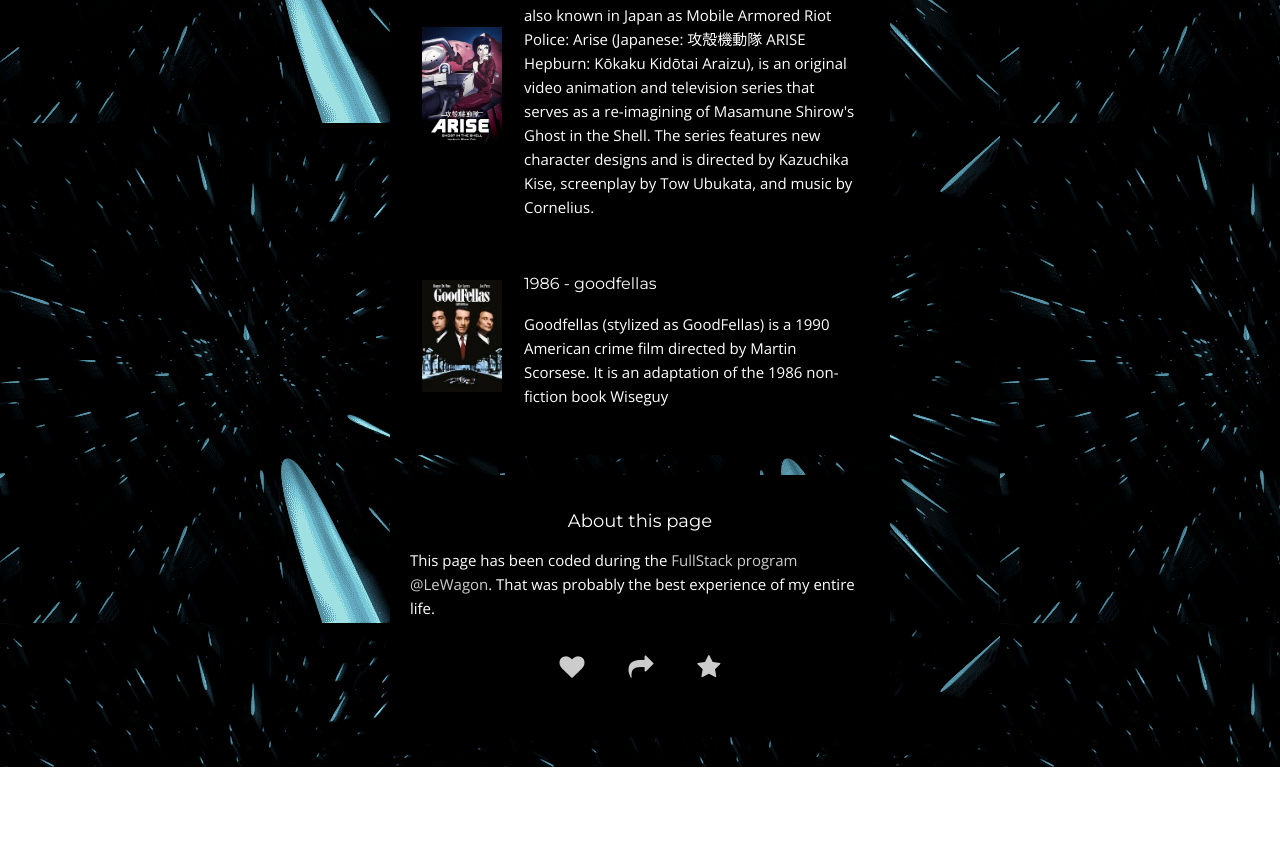
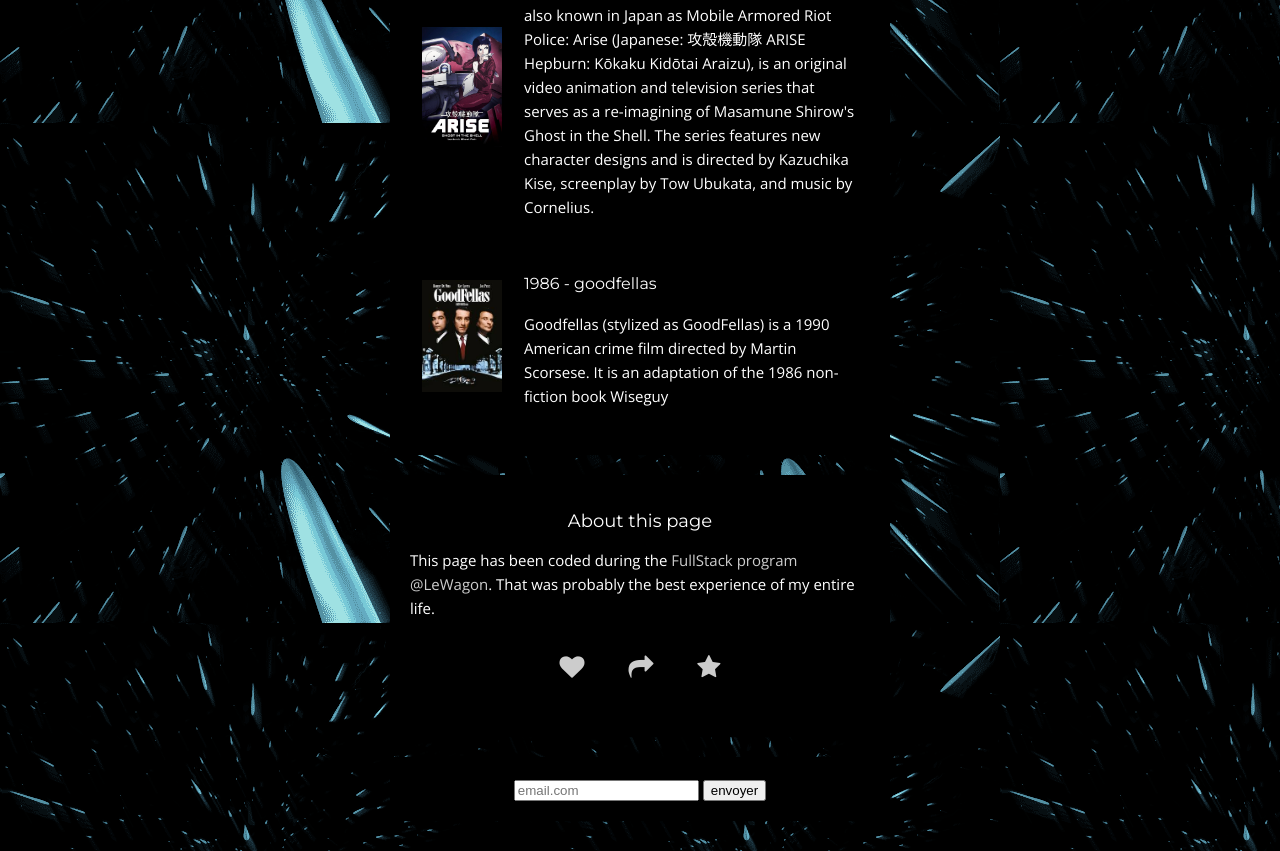
Before and after one commit to remidatroa/profile, a plain HTML site: page index.html in a window 1280 px wide. Shown: the part 877-1728 px from the top of the page. Before the commit the page ends 1644 px from the top, so only its background shows below. Drawn offline with nearby package versions, Linux system fonts and the light colour scheme.

Commit message:
sec commit end

```diff
--- a/index.html
+++ b/index.html
@@ -75,6 +75,14 @@
         </ul>
       </div>
     </div>
+    <div class="card text-center">
+    <form action="" method="get">
+      <label for="GET-name"></label>
+      <input id="GET-name" type="text" placeholder="email.com" name="name">
+      <input type="submit" value="envoyer">
+    </form>
   </div>
+  </div>
+
 </body>
 </html>
```
Lines whose indentation alone changed are shown as unchanged.
